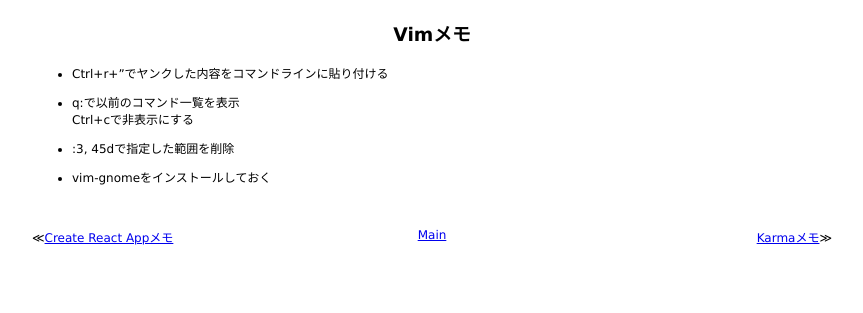
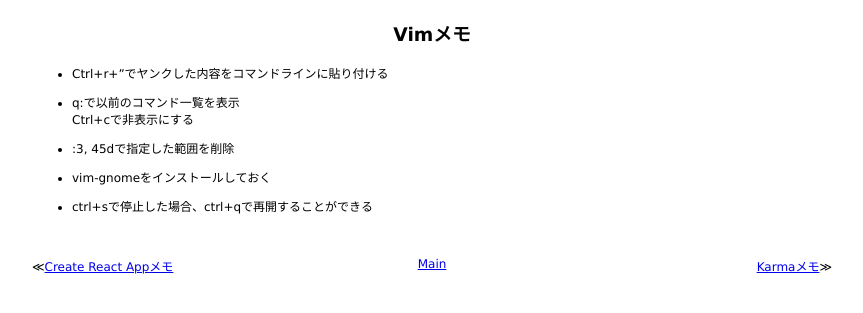
Before and after one commit to 38elements/38elements.github.com, a Jekyll site: the page built from _posts/2017-03-23-vim.md, in a window 1280 px wide. Shown: the top 313 px of the page, without its empty margins (208-1071 px from the left). Built offline with Jekyll 4.4.1, drawn with Linux system fonts in a browser that asks for light colours.

Commit message:
Update 2017-03-23-vim.md

```diff
--- a/_posts/2017-03-23-vim.md
+++ b/_posts/2017-03-23-vim.md
@@ -11,3 +11,5 @@ Ctrl+cで非表示にする
 * :3, 45dで指定した範囲を削除
 
 * vim-gnomeをインストールしておく
+
+* ctrl+sで停止した場合、ctrl+qで再開することができる
```
